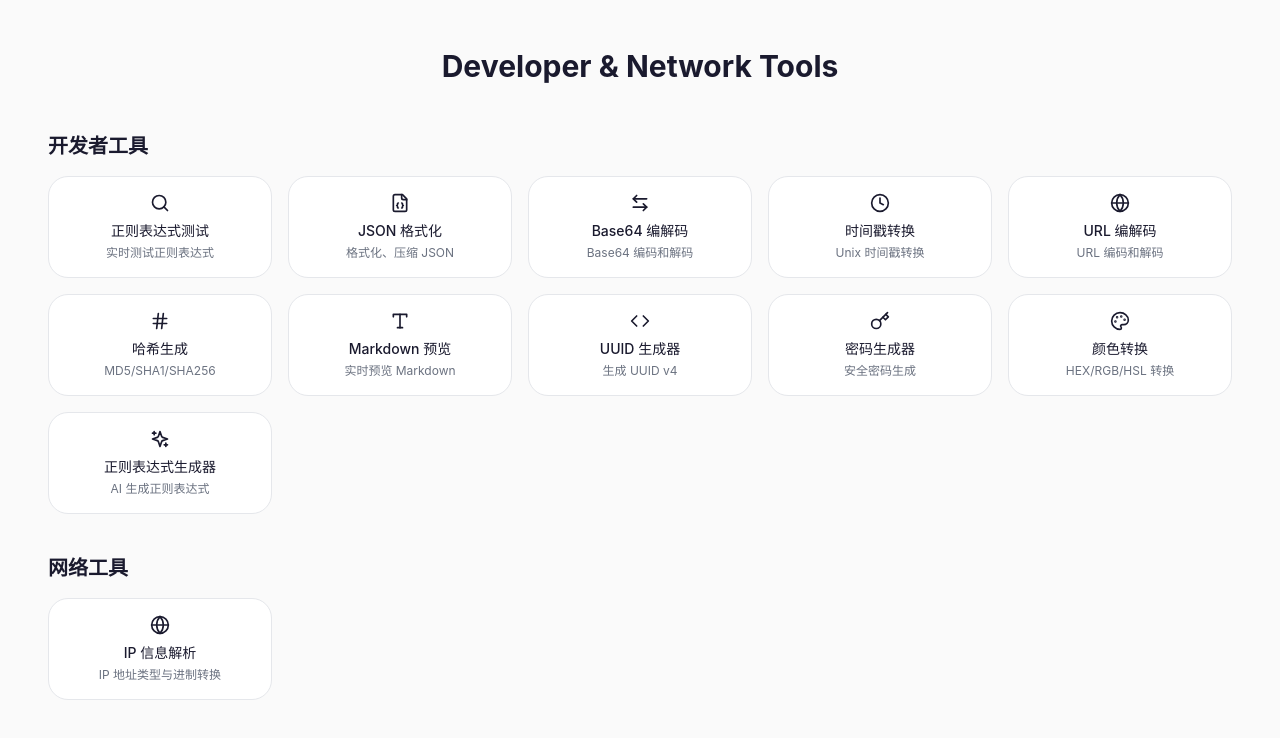
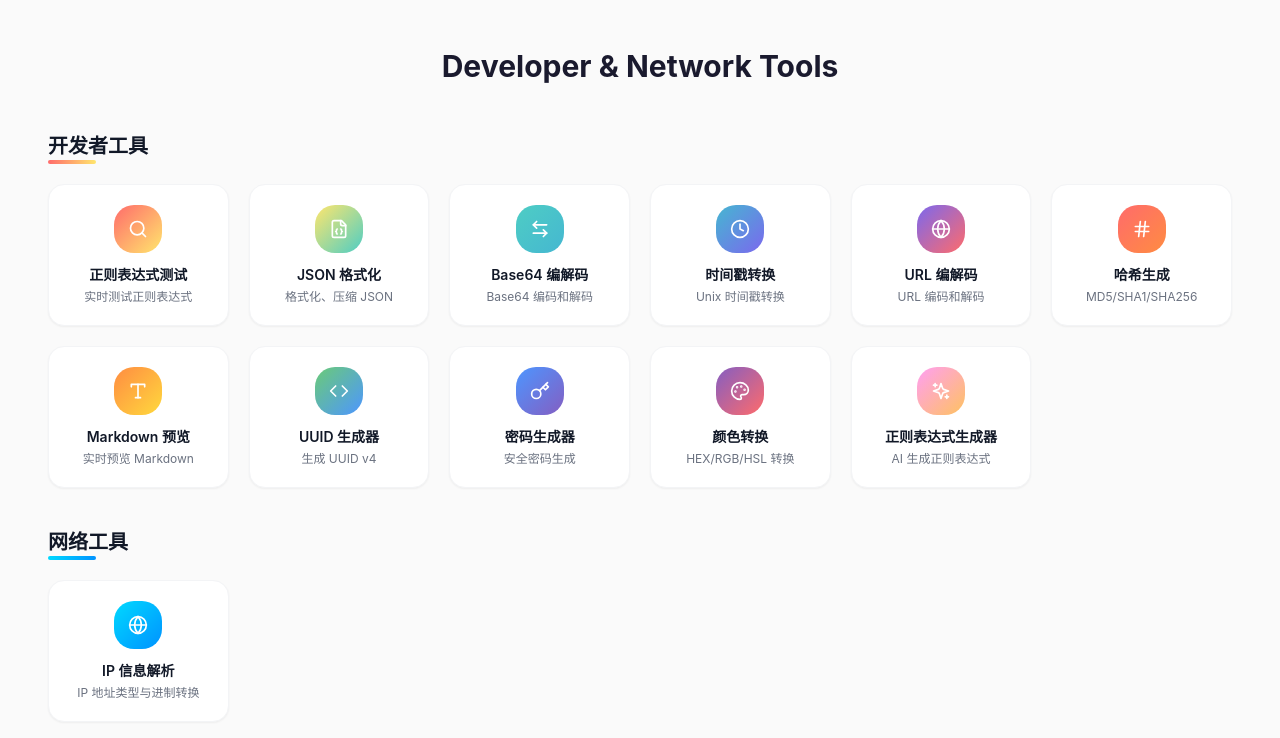
Before and after one commit to vikinghd/regex-tool, a React (Vite) app: page / in a window 1280 px wide. Shown: the top 738 px of the page. Built offline with nearby package versions, Linux system fonts and the light colour scheme.

Commit message:
feat: update homepage with gradient tool cards

```diff
--- a/src/pages/HomePage.tsx
+++ b/src/pages/HomePage.tsx
@@ -2,6 +2,21 @@ import { useNavigate } from 'react-router-dom';
 import { ToolMeta, ToolGroup } from '../types/tool';
 import { TOOLS } from '../constants/tools';
 import { useI18n } from '../i18n';
+
+const TOOL_GRADIENTS: Record<string, string> = {
+  regex: 'linear-gradient(135deg, #FF6B6B, #FFE66D)',
+  json: 'linear-gradient(135deg, #FFE66D, #4ECDC4)',
+  base64: 'linear-gradient(135deg, #4ECDC4, #45B7D1)',
+  timestamp: 'linear-gradient(135deg, #45B7D1, #7B68EE)',
+  url: 'linear-gradient(135deg, #7B68EE, #FF6B6B)',
+  hash: 'linear-gradient(135deg, #FF6B6B, #FF8C42)',
+  markdown: 'linear-gradient(135deg, #FF8C42, #FFD93D)',
+  uuid: 'linear-gradient(135deg, #6BCB77, #4D96FF)',
+  password: 'linear-gradient(135deg, #4D96FF, #845EC2)',
+  color: 'linear-gradient(135deg, #845EC2, #FF6B6B)',
+  regexGen: 'linear-gradient(135deg, #FF9FF3, #FEC260)',
+  ipinfo: 'linear-gradient(135deg, #00D9FF, #0092FF)',
+};
 
 interface HomePageProps {
   onToolSelect?: (tool: ToolMeta) => void;
@@ -37,21 +52,27 @@ export function HomePage({ onToolSelect }: HomePageProps) {
 
       {Object.entries(toolsByGroup).map(([group, tools]) => (
         <div key={group} className="mb-10">
-          <h2 className="text-xl font-semibold mb-4 text-[var(--color-text-primary)]">
+          <h2 className="text-xl font-bold mb-6 text-gray-900 relative inline-block">
             {groupNames[group as keyof typeof groupNames]}
+            <span className="absolute -bottom-1 left-0 w-12 h-1 rounded-full" style={{ background: group === 'dev' ? 'linear-gradient(90deg, #FF6B6B, #FFE66D)' : 'linear-gradient(90deg, #00D9FF, #0092FF)' }}></span>
           </h2>
-          <div className="grid grid-cols-2 sm:grid-cols-3 md:grid-cols-4 lg:grid-cols-5 gap-4">
+          <div className="grid grid-cols-2 sm:grid-cols-3 md:grid-cols-4 lg:grid-cols-5 xl:grid-cols-6 gap-5">
             {tools.map((tool) => (
               <button
                 key={tool.id}
                 onClick={() => handleToolClick(tool)}
-                className="flex flex-col items-center p-4 bg-[var(--color-bg-surface)] rounded-xl border border-[var(--color-border)] hover:border-[var(--color-accent)] hover:shadow-lg transition-all"
+                className="flex flex-col items-center p-5 bg-white rounded-2xl border border-gray-100 shadow-sm hover:shadow-md hover:-translate-y-1 transition-all duration-200"
               >
-                <div className="text-3xl mb-2">{tool.icon}</div>
-                <span className="text-sm font-medium text-[var(--color-text-primary)] text-center">
+                <div
+  className="w-12 h-12 rounded-xl flex items-center justify-center mb-3 text-white"
+  style={{ background: TOOL_GRADIENTS[tool.id] || 'linear-gradient(135deg, #FF6B6B, #FFE66D)' }}
+>
+  {tool.icon}
+</div>
+                <span className="text-sm font-semibold text-gray-900 text-center">
                   {getToolName(tool.id)}
                 </span>
-                <span className="text-xs text-[var(--color-text-secondary)] text-center mt-1">
+                <span className="text-xs text-gray-500 text-center mt-1">
                   {getToolDescription(tool.id)}
                 </span>
               </button>
```
